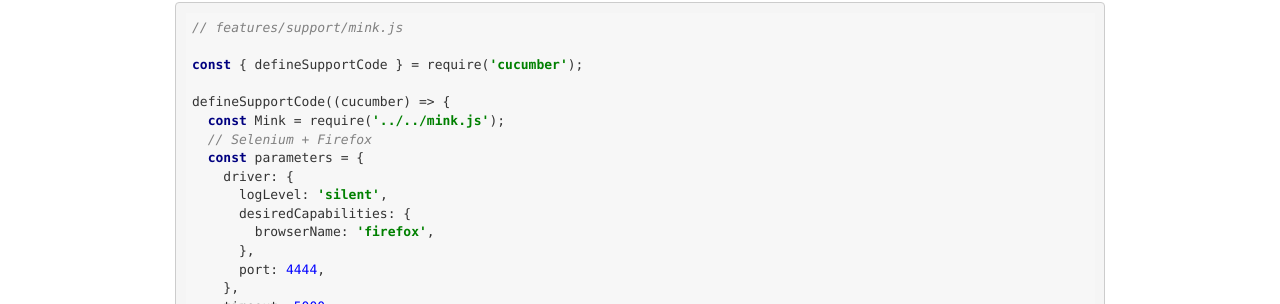
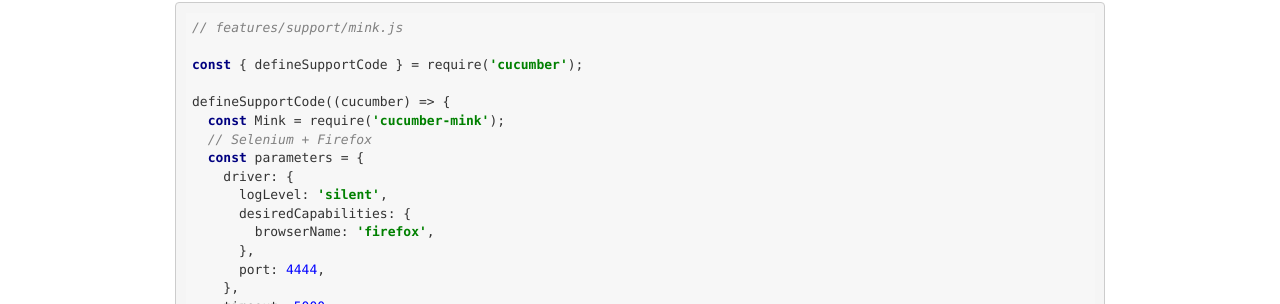
Before and after one commit to arnaud-dezandee/cucumber-mink, a Jekyll site: the page built from index.html, in a window 1280 px wide and 900 px high, scrolled down 1251 px. Shown: the part 147-451 px from the top of the window. Built offline with Jekyll 4.4.1, drawn with Linux system fonts in a browser that asks for light colours; nearby versions of some CDN libraries.

Commit message:
support code typo

```diff
--- a/_data/home.yaml
+++ b/_data/home.yaml
@@ -44,7 +44,7 @@ support_code: |
   const { defineSupportCode } = require('cucumber');
 
   defineSupportCode((cucumber) => {
-    const Mink = require('../../mink.js');
+    const Mink = require('cucumber-mink');
     // Selenium + Firefox
     const parameters = {
       driver: {
```
